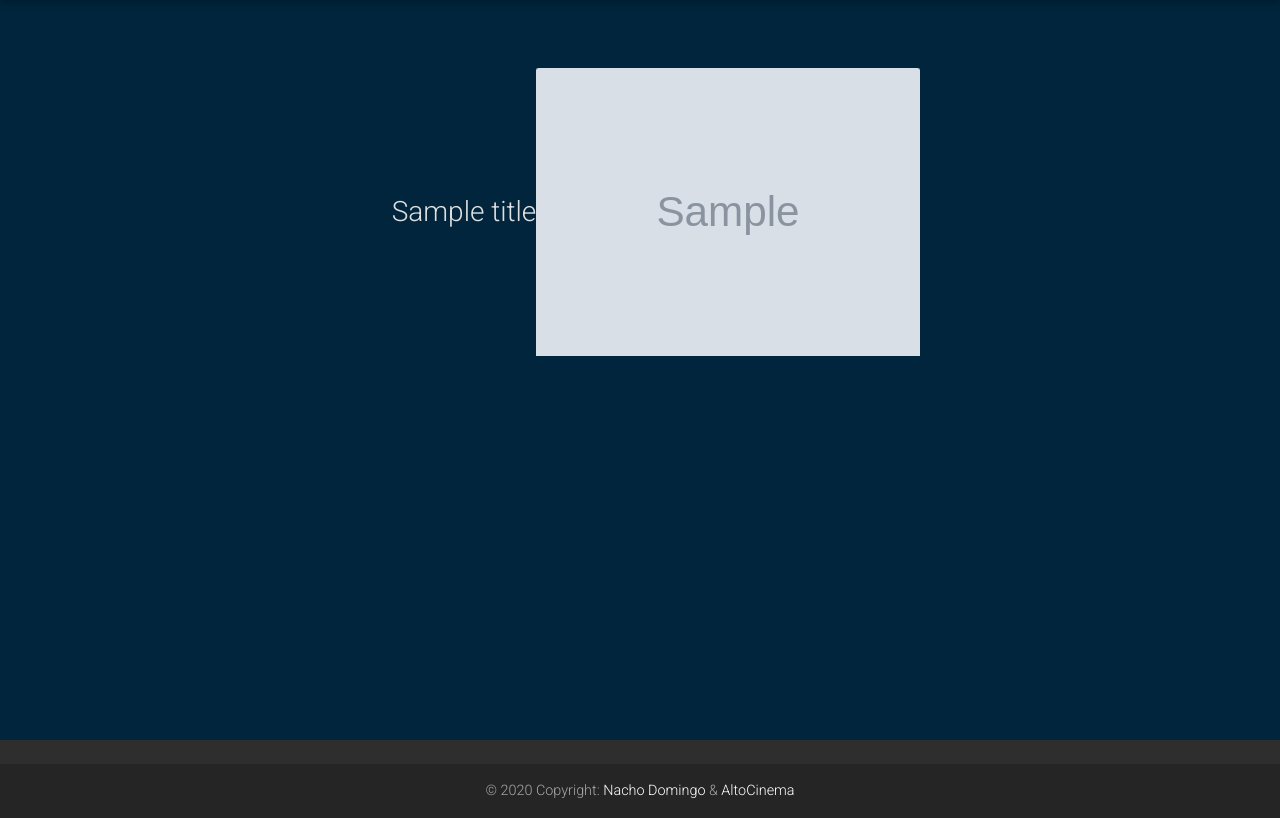
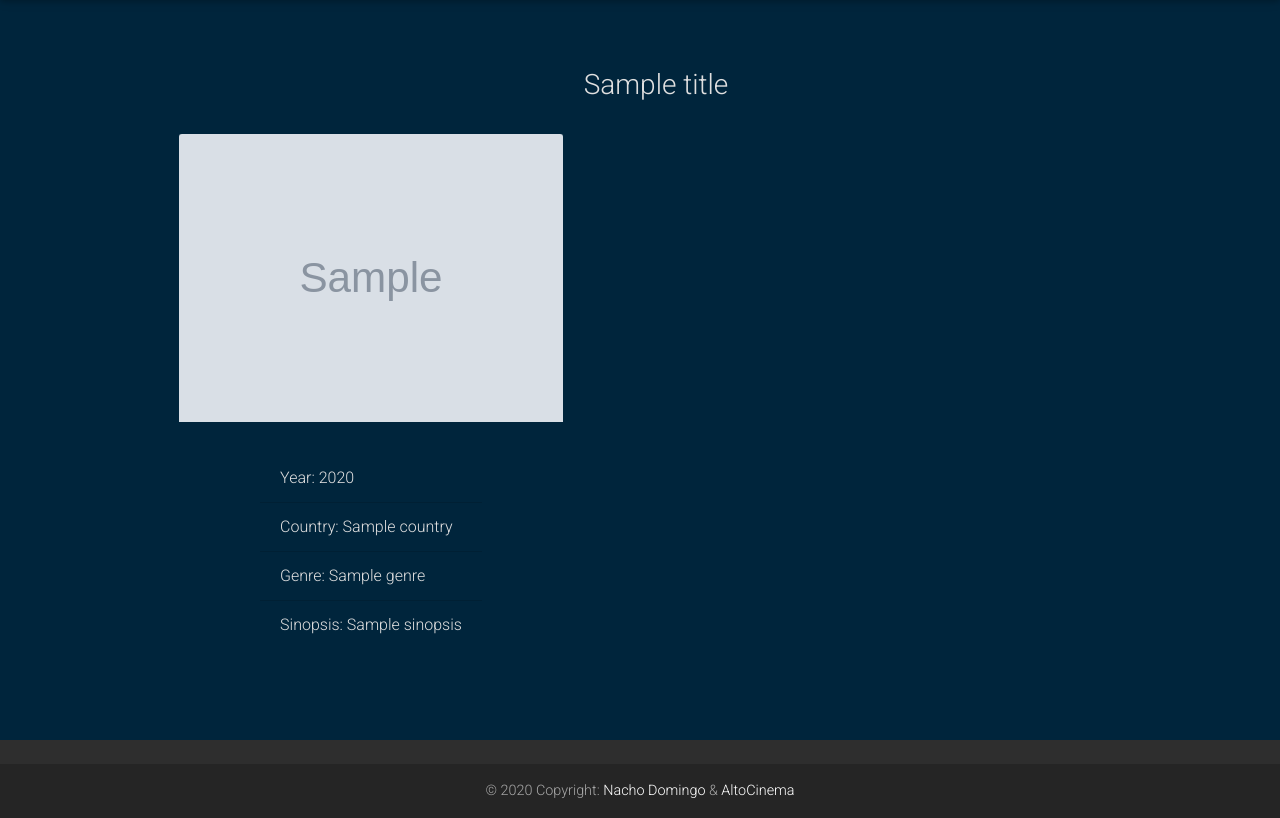
Before and after one commit to nachodm/altocinema, a Node project: template views/movie.ejs in a window 1280 px wide. Shown: the part 68-886 px from the top of the page. Run offline with Node 20 templates, Linux system fonts and the light colour scheme; the template is opened without the code that fills it: most values are stand-ins (such as "Sample title", 1, 10 or a date in 2020); grey boxes marked "Sample" are stand-in pictures; some libraries are stand-ins or nearby versions.

Commit message:
feat: added content to movie template

```diff
--- a/views/movie.ejs
+++ b/views/movie.ejs
@@ -42,12 +42,22 @@
             <div class="row animate__animated animate__zoomIn">
                 <div class="col-12 d-flex center align-items-center justify-content-center m-3">
                     <h3 class="mb-0 text-light"><%=title%></h3>
+                </div>
+                <div class="col-6 d-flex center align-items-center justify-content-center m-3">
                     <div class="view">
                         <img src="<%=film.picture%>" class="card-img-top contain" alt="" />
                         <a href="#">
                             <div class="mask rgba-white-slight"></div>
                         </a>
                     </div>
+                </div>
+                <div class="col-6 d-flex center align-items-center justify-content-center m-3">
+                    <ul class="list-group list-group-flush text-light">
+                        <li class="list-group-item bg-transparent">Year: <%=film.year%></li>
+                        <li class="list-group-item bg-transparent">Country: <%=film.country%></li>
+                        <li class="list-group-item bg-transparent">Genre: <%=film.genre%></li>
+                        <li class="list-group-item bg-transparent">Sinopsis: <%=film.sinopsis%></li>
+                    </ul>
                 </div>
             </div>
             <!-- Container -->
```
